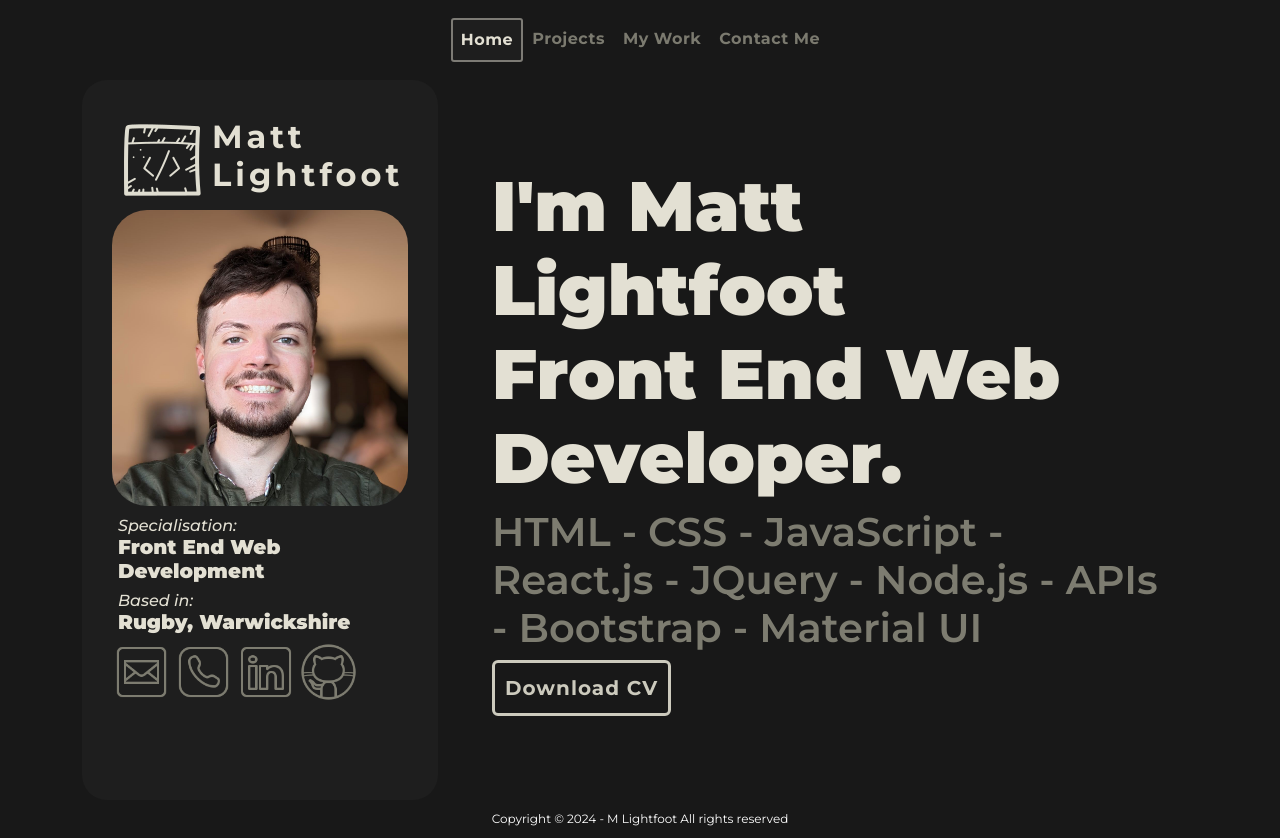
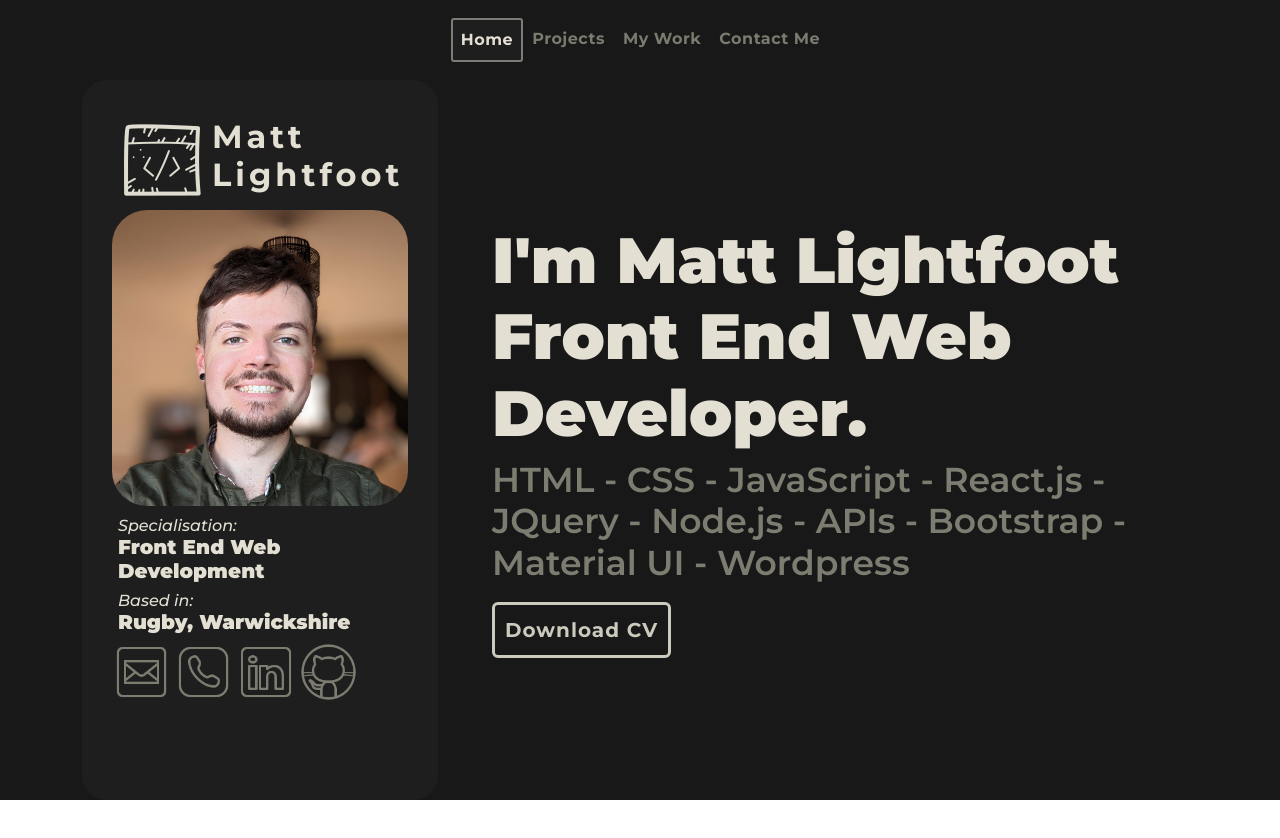
Before and after one commit to Mtlightfoot/portfolio, a React (Vite) app: page /#/ in a window 1280 px wide. After the commit the page ends 800 px from the top, so only its background shows below. Built offline with nearby package versions, Linux system fonts and the light colour scheme; a web font is replaced by a local one.

Commit message:
Fixed issues with narrow view widths

```diff
--- a/src/App.jsx
+++ b/src/App.jsx
@@ -29,7 +29,7 @@ function App() {
           <Route path="/MyWork" element={<MyWork />} />
           <Route path="/ContactMe" element={<ContactMe />} />
         </Routes>
-        <Footer />
+        {/* <Footer /> */}
       </div>
     </Router>
   )
--- a/src/main.css
+++ b/src/main.css
@@ -91,6 +91,7 @@
     font-weight: 700;
     letter-spacing: 1px;
     color: #CCCABD;
+    margin-top: 10px;
 }
 
 #cvBtn:hover {
--- a/src/pages/Home.jsx
+++ b/src/pages/Home.jsx
@@ -28,14 +28,14 @@ const styles = {
         fontWeight: '900'
     },
     slogan: {
-        fontSize: '70px',
+        fontSize: '5vw',
         fontWeight: "900",
         color: '#E3E0D3'
     },
     skills: {
         color: "#7D7C70",
         fontWeight: '600',
-        fontSize: '40px',
+        fontSize: '2.7vw',
     }
 }
 
@@ -75,10 +75,8 @@ function Home() {
 
                     <div style={styles.rightColumn} id='columnBox'>
                         <div>
-                            <h1 style={styles.slogan} >I'm Matt Lightfoot
-                                <br></br>
-                                Front End Web Developer.</h1>
-                            <h1 style={styles.skills}>HTML - CSS - JavaScript - React.js - JQuery - Node.js - APIs - Bootstrap - Material UI</h1>
+                            <h1 style={styles.slogan} >I'm Matt Lightfoot Front End Web Developer.</h1>
+                            <h1 style={styles.skills}>HTML - CSS - JavaScript - React.js - JQuery - Node.js - APIs - Bootstrap - Material UI - Wordpress</h1>
                         </div>
                         <div>
                             <a href='https://docs.google.com/document/d/1VZxcRjzsV2ZTtb0msm2PhW421wem9iupoWJ9Ka_OO4I/edit'><Button id='cvBtn'>Download CV</Button></a>
```
